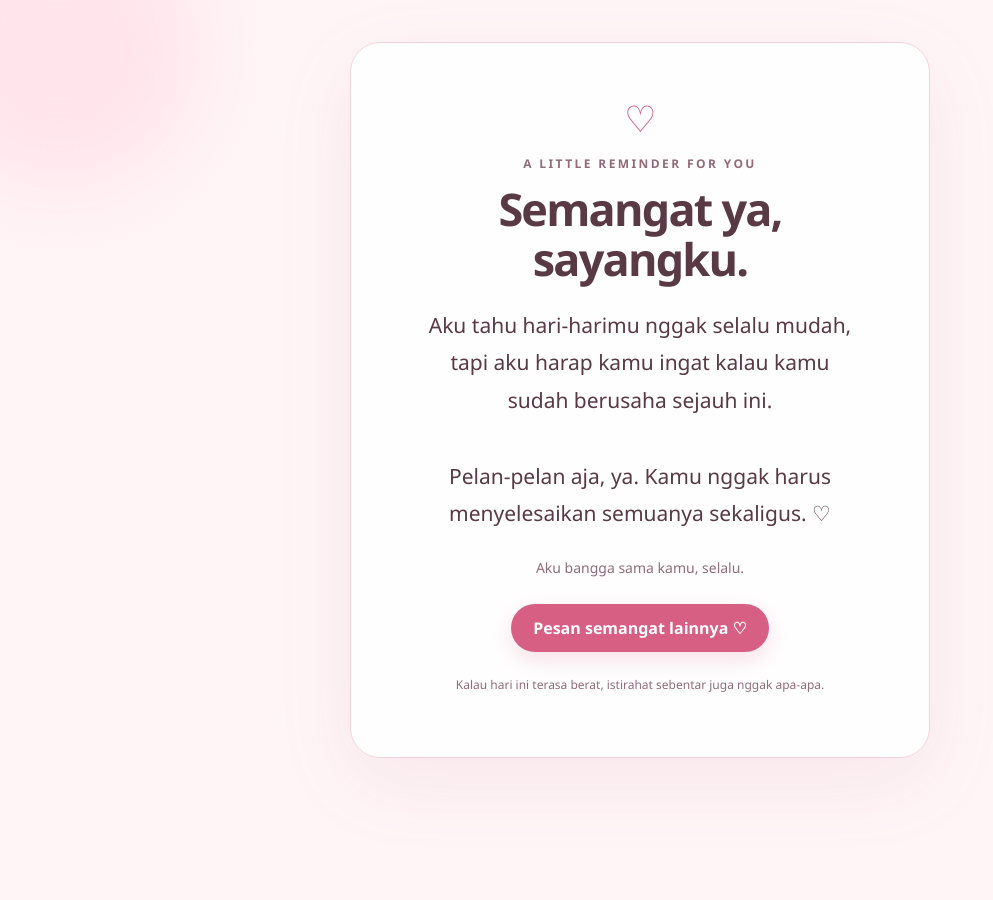
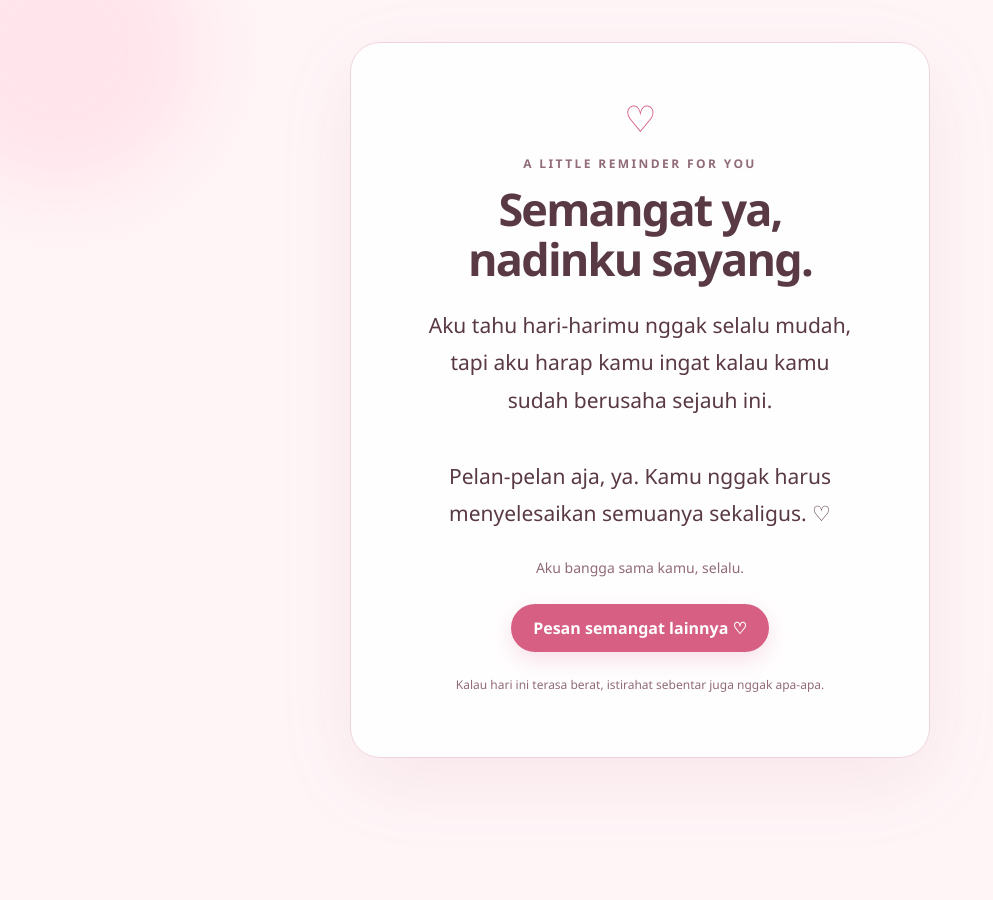
Before and after one commit to ardikhalifahazis/Semangatt-nadin, a plain HTML site: page index.html in a window 1280 px wide. Shown: the top 900 px of the page, without its empty margins (0-993 px from the left). Drawn offline with Linux system fonts and the light colour scheme.

Commit message:
Update greeting message in index.html

```diff
--- a/index.html
+++ b/index.html
@@ -30,7 +30,7 @@
   <section class="card" aria-live="polite">
     <div class="heart" aria-hidden="true">♡</div>
     <p class="eyebrow">a little reminder for you</p>
-    <h1>Semangat ya,<br>sayangku.</h1>
+    <h1>Semangat ya,<br>nadinku sayang.</h1>
     <p class="message" id="message">Aku tahu hari-harimu nggak selalu mudah,
 tapi aku harap kamu ingat kalau kamu sudah berusaha sejauh ini.
 
```
